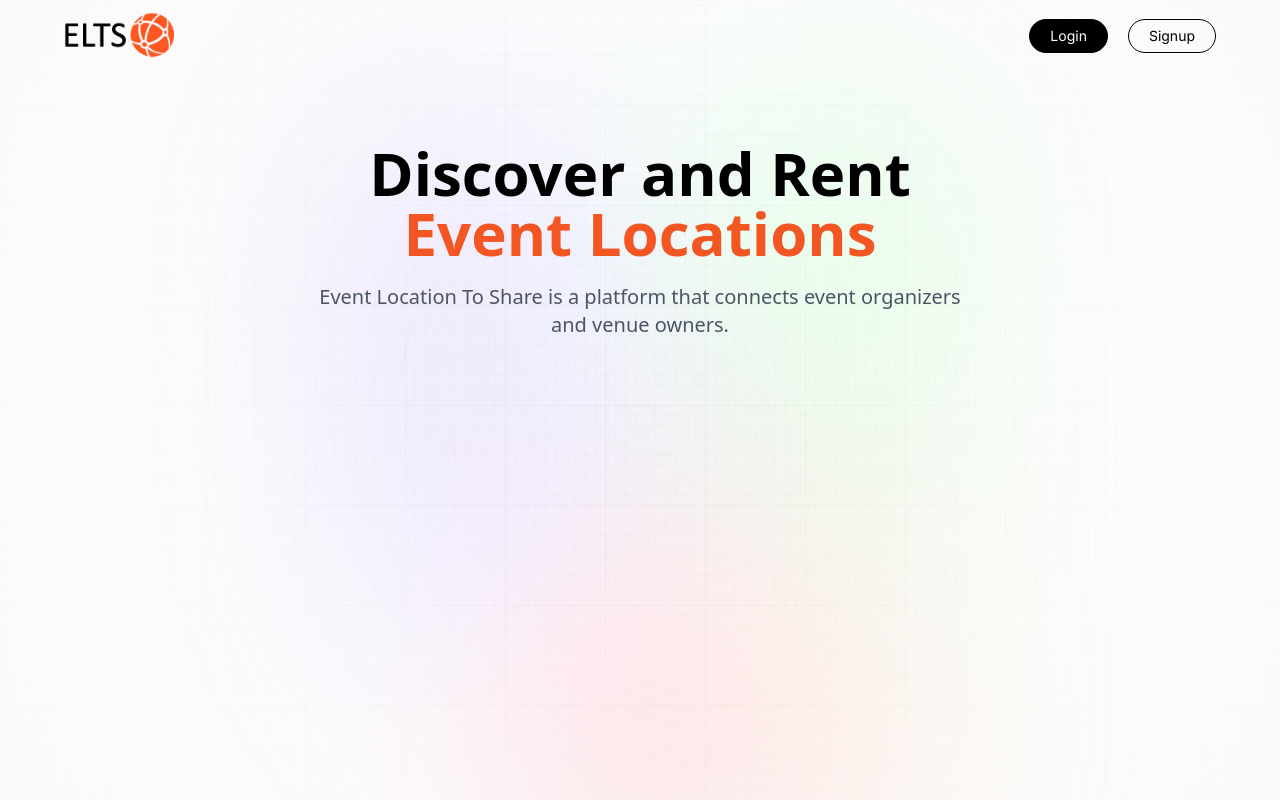
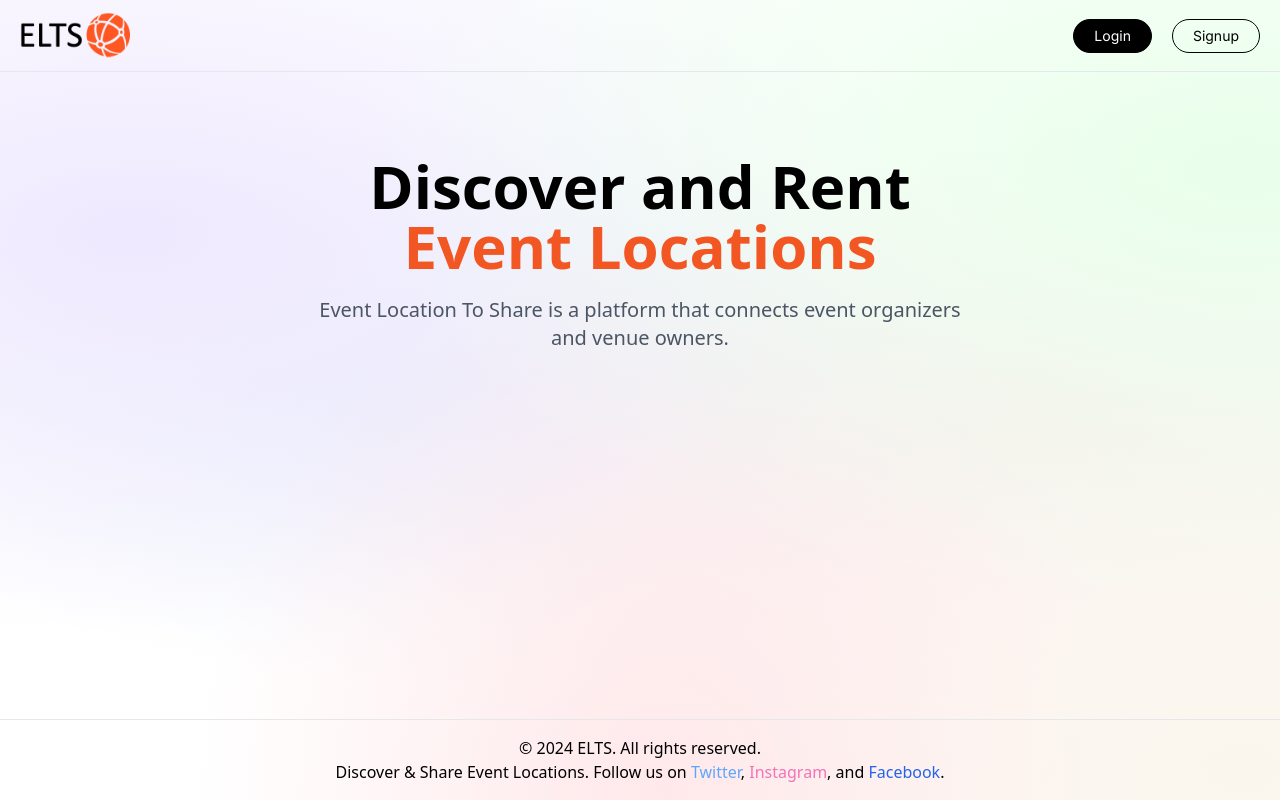
Before and after one commit to tombk556/GartenSpace24, a Next.js app: page / in a window 1280 px wide. Built offline with nearby package versions, Linux system fonts and the light colour scheme.

Commit message:
update layout and design

```diff
--- a/app/layout.js
+++ b/app/layout.js
@@ -1,5 +1,6 @@
 import "@styles/globals.css";
 import Nav from "@components/Nav";
+import Footer from "@components/Footer";  // Import Footer
 import { AuthProvider } from "@context/AuthContext";
 
 export const metadata = {
@@ -11,14 +12,16 @@ const rootlayout = ({ children }) => {
   return (
     <AuthProvider>
       <html>
-        <body>
-            <div className="main">
-              <div className="gradient" />
-            </div>
-            <main className="app">
-              <Nav />
+      <body className="flex flex-col min-h-screen custom-gradient"> {/* Set gradient background here */}
+      <div className="flex-grow">
+            <Nav />
+            <hr/>
+            <main className="w-full flex-center flex-col p-16">
               {children}
             </main>
+          </div>
+          <hr/>
+          <Footer />
         </body>
       </html>
     </AuthProvider>
--- a/app/page.js
+++ b/app/page.js
@@ -1,7 +1,7 @@
 
 const Home = () => {
   return (
-    <section className="w-full flex-center flex-col">
+    <section>
       <h1 className="head_text text-center">
         Discover and Rent
         <br className="max-hd:hidden" />
--- a/app/signup/page.js
+++ b/app/signup/page.js
@@ -52,7 +52,7 @@ export default function Page() {
 
 
   return (
-    <div className="max-w-md w-full mx-auto rounded-2xl p-8">
+    <div className="max-w-md w-full mx-auto rounded-2xl">
       <form className="max-w-md md:ml-auto w-full" onSubmit={handleSubmit}>
         <h3 className="text-black-800 text-3xl font-extrabold mb-8">
           Create Your Account
--- /dev/null
+++ b/components/Footer.js
@@ -0,0 +1,41 @@
+const Footer = () => {
+    return (
+      <footer className="w-full text-black py-4">
+        <div className="container mx-auto text-center">
+          <p>&copy; {new Date().getFullYear()} ELTS. All rights reserved.</p>
+          <p>
+            Discover & Share Event Locations. Follow us on{" "}
+            <a
+              href="https://twitter.com"
+              target="_blank"
+              rel="noopener noreferrer"
+              className="text-blue-400 hover:underline"
+            >
+              Twitter
+            </a>
+            ,{" "}
+            <a
+              href="https://instagram.com"
+              target="_blank"
+              rel="noopener noreferrer"
+              className="text-pink-400 hover:underline"
+            >
+              Instagram
+            </a>
+            , and{" "}
+            <a
+              href="https://facebook.com"
+              target="_blank"
+              rel="noopener noreferrer"
+              className="text-blue-600 hover:underline"
+            >
+              Facebook
+            </a>
+            .
+          </p>
+        </div>
+      </footer>
+    );
+  };
+
+  export default Footer;
--- a/components/Nav.js
+++ b/components/Nav.js
@@ -9,8 +9,8 @@ const Nav = () => {
   const { user, logout } = useContext(AuthContext);
 
   return (
-    <nav className="flex-between w-full mb-16 pt-3">
-      <Link href="/" className="flex gap-2 flex-center">
+    <nav className="flex-between w-full mb-3 pt-3">
+      <Link href="/" className="flex gap-2 flex-center ml-5">
         <Image
           src="/assets/images/logo_icon.png"
           alt="Promptopia Logo"
@@ -19,7 +19,7 @@ const Nav = () => {
           className="object-contain"
         />
       </Link>
-      <div className="sm:flex hidden">
+      <div className="sm:flex hidden mr-5">
         {user ? (
           <div className="flex gap-3 md:gap-5">
             <Link href="/dashboard" className="black_btn">
--- a/styles/globals.css
+++ b/styles/globals.css
@@ -8,73 +8,14 @@
   Note: The styles for this gradient grid background is heavily inspired by the creator of this amazing site (https://dub.sh) – all credits go to them!
 */
 
-.main {
-  width: 100vw;
-  min-height: 100vh;
-  position: fixed;
-  display: flex;
-  justify-content: center;
-  padding: 120px 24px 160px 24px;
-  pointer-events: none;
-}
-
-.main:before {
-  background: radial-gradient(circle, rgba(2, 0, 36, 0) 0, #fafafa 100%);
-  position: absolute;
-  content: "";
-  z-index: 2;
-  width: 100%;
-  height: 100%;
-  top: 0;
-}
-
-.main:after {
-  content: "";
-  background-image: url("/assets/images/grid.svg");
-  z-index: 1;
-  position: absolute;
-  width: 100%;
-  height: 100%;
-  top: 0;
-  opacity: 0.4;
-  filter: invert(1);
-}
-
-.gradient {
-  height: fit-content;
-  z-index: 3;
-  width: 100%;
-  max-width: 640px;
-  background-image: radial-gradient(
-      at 27% 37%,
-      hsla(215, 98%, 61%, 1) 0px,
-      transparent 0%
-    ),
-    radial-gradient(at 97% 21%, hsla(125, 98%, 72%, 1) 0px, transparent 50%),
-    radial-gradient(at 52% 99%, hsla(354, 98%, 61%, 1) 0px, transparent 50%),
-    radial-gradient(at 10% 29%, hsla(256, 96%, 67%, 1) 0px, transparent 50%),
-    radial-gradient(at 97% 96%, hsla(38, 60%, 74%, 1) 0px, transparent 50%),
-    radial-gradient(at 33% 50%, hsla(222, 67%, 73%, 1) 0px, transparent 50%),
-    radial-gradient(at 79% 53%, hsla(343, 68%, 79%, 1) 0px, transparent 50%);
-  position: absolute;
-  content: "";
-  width: 100%;
-  height: 100%;
-  filter: blur(100px) saturate(150%);
-  top: 80px;
-  opacity: 0.15;
-}
-
-@media screen and (max-width: 640px) {
-  .main {
-    padding: 0;
-  }
-}
-
-/* Tailwind Styles */
-
-.app {
-  @apply relative z-10 flex justify-center items-center flex-col max-w-7xl mx-auto sm:px-16 px-6;
+.custom-gradient {
+  background-image:
+    radial-gradient(at 97% 21%, hsla(125, 98%, 95.5%, 1) 0px, transparent 50%),
+    radial-gradient(at 52% 99%, hsla(354, 98%, 95.5%, 1) 0px, transparent 50%),
+    radial-gradient(at 10% 29%, hsla(256, 96%, 95.5%, 1) 0px, transparent 50%),
+    radial-gradient(at 97% 96%, hsla(38, 60%, 95.5%, 1) 0px, transparent 50%),
+    radial-gradient(at 33% 50%, hsla(222, 67%, 95.5%, 1) 0px, transparent 50%),
+    radial-gradient(at 79% 53%, hsla(343, 68%, 95.5%, 1) 0px, transparent 50%);
 }
 
 .black_btn {
```
